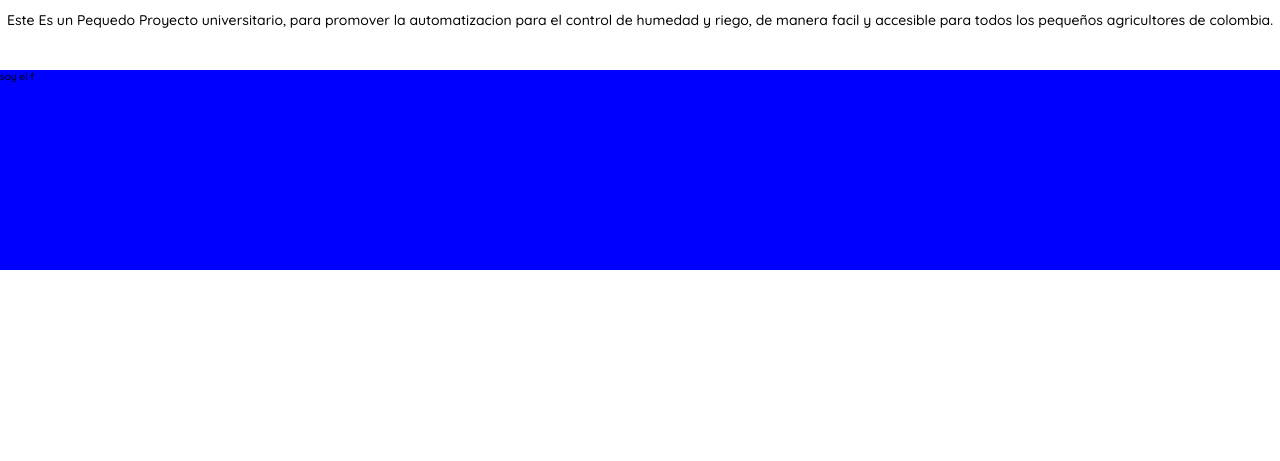
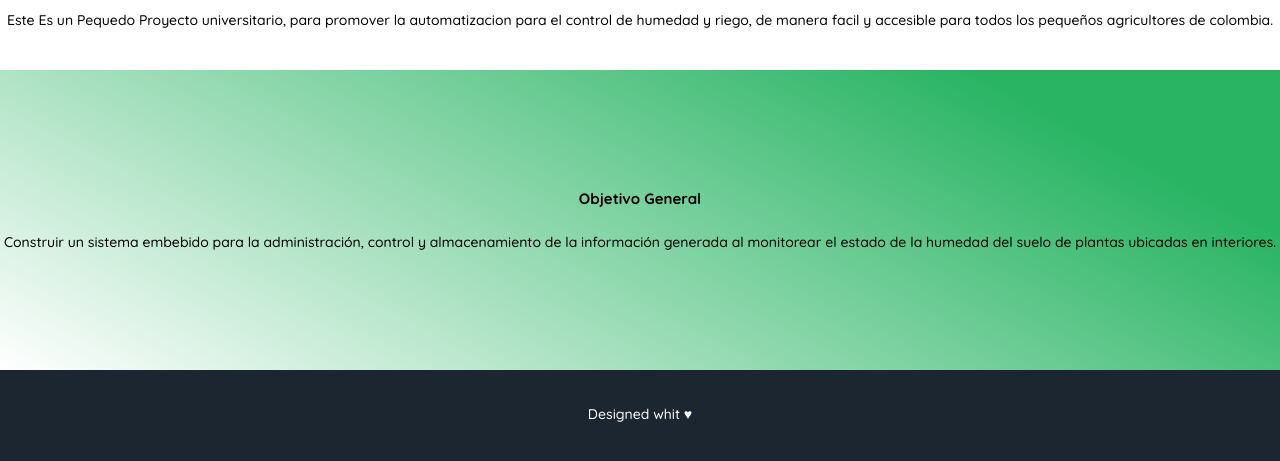
Before and after one commit to Anderxd14/Plantas, a React app: page / in a window 1280 px wide. Shown: the part 801-1262 px from the top of the page. Before the commit the page ends 1071 px from the top, so only its background shows below. Built offline with nearby package versions, Linux system fonts and the light colour scheme.

Commit message:
Fin Home

```diff
--- a/src/components/footer.jsx
+++ b/src/components/footer.jsx
@@ -5,7 +5,11 @@ import '../styles/footer.scss';
 const footer = () =>{
     return(
       <footer className = "footer">
-        soy el f
+        <div className="container">
+        <p>
+          Designed whit ♥
+        </p>
+        </div>
       </footer>
 
     );
--- /dev/null
+++ b/src/components/objetivoH.jsx
@@ -0,0 +1,20 @@
+import React from "react";
+import  "../styles/objetivoHome.scss"
+
+const objetivoH = () =>{
+    return(
+        <div className="objetivoH">
+
+            <h1>
+                Objetivo General
+            </h1>
+            <p>
+            Construir un sistema embebido para la administración, control y almacenamiento de la información generada al monitorear el estado de la humedad
+            del suelo de plantas ubicadas en interiores.
+            </p>
+
+        </div>
+    );
+}
+
+export default objetivoH;
--- a/src/pages/Home.jsx
+++ b/src/pages/Home.jsx
@@ -2,19 +2,27 @@ import React from "react";
 import Header from "../components/Header";
 import Nav from "../components/Nav";
 import Footer from "../components/footer";
+import ObjetivoH from "../components/objetivoH";
+
 
 const Home = () => {
     return(
       <aside className="Home">
+
         <div>
           <Nav/>
         </div>
+
         <div>
         <Header/>
         </div>
+
+        <div>
+         <ObjetivoH />
+        </div>
+
+        <div>
         <Footer/>
-        <div>
-
         </div>
       </aside>
     );
--- a/src/styles/footer.scss
+++ b/src/styles/footer.scss
@@ -1,7 +1,26 @@
 @import"vars";
 
 .footer {
+    position: relative;
+    display: flex;
+    justify-content: center;
     width: 100%;
-    height: 200px;
-    background-color: blue;
+    min-width: 320px;
+    height: 100px;
+    background-color: #1B2631;
 }
+
+.footer .container {
+    width: 250px;
+    min-width: 320px;
+    text-align: center;
+
+    color: var(--white);
+}
+
+.footer .container p {
+
+    font-size: 1.4rem;
+    padding-top: 35px;
+
+}
--- a/src/styles/nav.scss
+++ b/src/styles/nav.scss
@@ -5,6 +5,7 @@ nav {
     padding: 0 24px;
     border-bottom: 1px solid var(--very-light-pink);
     background-color: var(--green);
+    min-width:320px ;
   }
   .menu {
     display: none;
--- /dev/null
+++ b/src/styles/objetivoHome.scss
@@ -0,0 +1,24 @@
+@import 'vars';
+
+.objetivoH {
+    display: flex;
+    flex-direction: column;
+    justify-content: center;
+    width: 100%;
+    min-width: 320px;
+    height: 300px;
+    text-align: center;
+    background: linear-gradient(207.8deg, var(--green) 16.69%, var(--white) 100%);
+}
+
+
+
+
+.objetivoH p{
+
+    margin-top:25px;
+    font-size: 1.4rem;
+    font-weight: 500;
+    line-height: 1.8rem;
+    color: var(--soft-oragen);
+}
```
